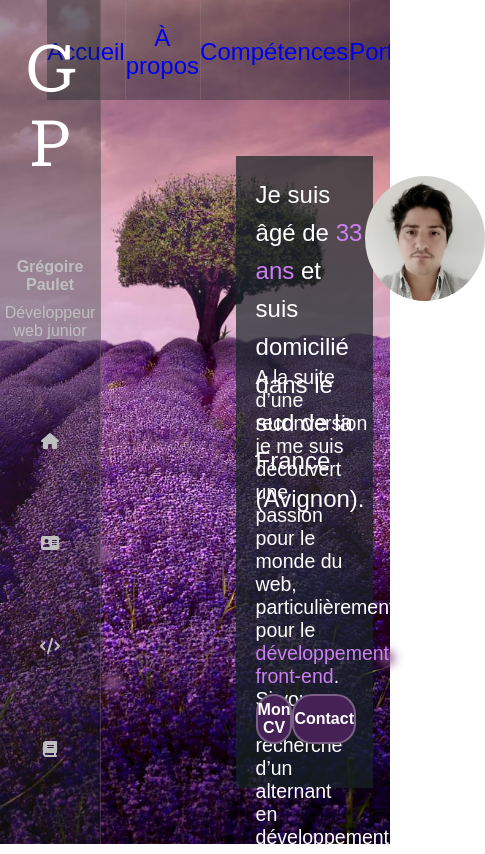
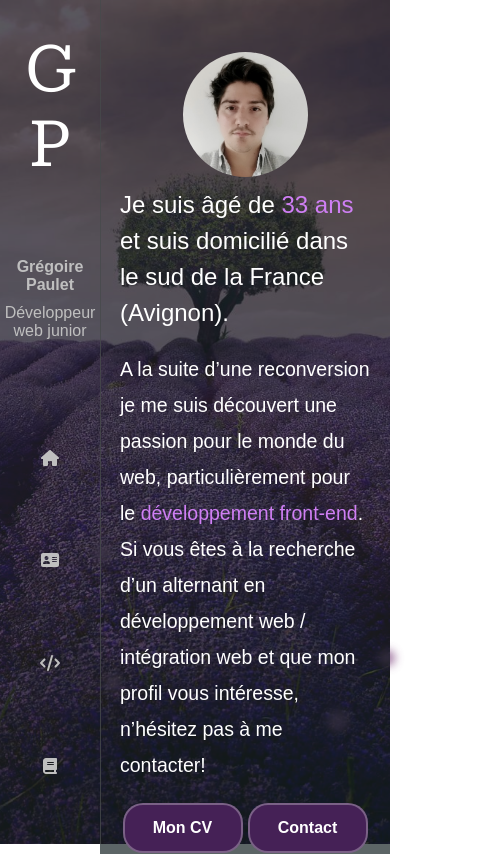
Before and after one commit to GregoirePaul84/CV---React, a React (Create React App) app in the folder react-cv/: page /about in a window 390 px wide. Shown: the top 854 px of the page, 485 px wide, since content can reach past the window. Built offline with nearby package versions, Linux system fonts and the light colour scheme; a web font is replaced by a local one.

Commit message:
finalisation du responsive de la page about

```diff
--- a/react-cv/package.json
+++ b/react-cv/package.json
@@ -1,7 +1,7 @@
 {
-  "homepage": "https://gregoirepaul84.github.io/CV_React/",
   "name": "react-cv",
   "version": "0.1.0",
+  "homepage": "https://GregoirePaul84.github.io/CV_React",
   "private": true,
   "dependencies": {
     "@fortawesome/fontawesome-svg-core": "^6.2.0",
--- a/react-cv/src/components/Aside.js
+++ b/react-cv/src/components/Aside.js
@@ -9,6 +9,7 @@ import { NavLink } from 'react-router-dom';
 const Aside = () => {
 
     const [scrollY, setScrollY] = useState(0);
+    const [innerWidth, setinnerWidth] = useState(0);
 
     useEffect(() => {
         const handleScroll = () => {
@@ -17,9 +18,17 @@ const Aside = () => {
 
         handleScroll();
 
+        const handleWidth = () => {
+            setinnerWidth(window.innerWidth);
+        };
+
+        handleScroll();
+
         window.addEventListener("scroll", handleScroll);
+        window.addEventListener("resize", handleWidth);
         return () => {
           window.removeEventListener("scroll", handleScroll);
+          window.removeEventListener("resize", handleWidth);
         };
 
     });
@@ -33,7 +42,7 @@ const Aside = () => {
                 <h3 className='name'>Grégoire Paulet</h3>
                 <h3 className='job'>Développeur web junior</h3>
             </div>
-            {(scrollY >= 100 || window.innerWidth <= 840) ?
+            {(scrollY >= 100 || innerWidth <= 840) ?
             <nav className='mobile-nav' id='tablet-mobile-nav'>
                 <NavLink to={'/home'}>
                     <div className="home-mobile">
--- a/react-cv/src/components/Contact.js
+++ b/react-cv/src/components/Contact.js
@@ -10,10 +10,16 @@ const Contact = () => {
         const selectContactBox = document.querySelector('.contact-container');
         selectContactBox.classList.remove('contact-appears');
         selectContactBox.classList.add('contact-disappears');
+
+        window.scrollBy({
+            top: -1000,
+            left: 0,
+            behavior : "smooth"
+        })
     }
 
     return (
-        <div className='contact-container'>
+        <div className='contact-container' id='contact-anchor'>
             <div className="contact-background">
                 <div className="contact-title">
                     <h3>Me contacter</h3>
--- a/react-cv/src/components/Presentation.js
+++ b/react-cv/src/components/Presentation.js
@@ -8,6 +8,12 @@ const Presentation = () => {
         const selectContactBox = document.querySelector('.contact-container');
         selectContactBox.classList.remove('contact-disappears');
         selectContactBox.classList.add('contact-appears');
+
+        window.scrollBy({
+            top: 1000,
+            left: 0,
+            behavior : "smooth"
+        })
     }
 
     return (
--- a/react-cv/src/pages/About.js
+++ b/react-cv/src/pages/About.js
@@ -55,12 +55,12 @@ const About = () => {
                 <img src={lavanders} alt="" />
                 <div className="flowers"></div>
             </div>
-            <div className="foreground-content">
+            <div className="foreground-content" id='responsive-about-foreground'>
                 <Aside />
-                <header>
+                <header id='tablet-header'>
                     <Navbar />
                 </header>
-                <main>
+                <main id='responsive-about-main'>
                    <Contact />
                    <Presentation />
                 </main>
--- a/react-cv/src/styles/_animations.scss
+++ b/react-cv/src/styles/_animations.scss
@@ -237,6 +237,7 @@
 
   to {
     transform: translateX(-105vh);
+    visibility: hidden;
   }
 }
 
--- a/react-cv/src/styles/_mediaqueries.scss
+++ b/react-cv/src/styles/_mediaqueries.scss
@@ -1,3 +1,5 @@
+// Page Home
+
 @media screen and (max-width: 1280px) {
     #tablet-mobile-nav {
 
@@ -18,7 +20,6 @@
     }
 
     #tablet-text-lamp-container {
-        // justify-content: center;
 
         #tablet-text-container {
             width: 40%;
@@ -42,6 +43,10 @@
     }
 
     #tablet-mobile-nav {
+
+        .home-mobile, .about-mobile, .skills-mobile, .portfolio-mobile {
+            justify-content: center;
+        }
 
         h2 {
             display: none;
@@ -74,11 +79,24 @@
 
 @media screen and (max-width: 526px) {
 
+    #tablet-comet {
+        left: 260px;
+    }
+
     #tablet-text-lamp-container {
         text-align: center;
 
         #tablet-text-container {
             width: 100%;
+
+            h1 {
+                font-size: 2em;
+                padding: 0 10px;
+            }
+
+            h2 {
+                font-size: 1.4em;
+            }
         }
 
         .blink-text-container {
@@ -92,3 +110,123 @@
         }
     }
 }
+
+// Page About
+
+@media screen and (max-width: 1280px) {
+    #responsive-about-foreground {
+        height: 800px;
+    }
+}
+
+@media screen and (max-width: 1100px) {
+    #responsive-about-foreground {
+        height: 1000px;
+    }
+
+    #responsive-about-main {
+        flex-direction: column-reverse;
+        justify-content: space-evenly;
+        height: 100%;
+        padding-top: 20px;
+
+        .presentation-container {
+            height: 65%;
+            width: 450px;
+        }
+
+        .contact-container {
+            height: 30%;
+            width: 450px;
+            display: flex;
+            align-items: center;
+
+            .contact-background {
+                height: 80%;
+            }
+        }
+    }
+}
+
+@media screen and (max-width: 840px) {
+
+    #responsive-about-main {
+        width: calc(100% - 100px);
+    }
+}
+
+@media screen and (max-width: 545px) {
+
+    #responsive-about-foreground {
+        height: fit-content;
+        aside {
+            background-color: hsl(185deg 21% 12% / 70%);
+        }
+    }
+
+    #responsive-about-main {
+        background-color: hsl(185deg 21% 12% / 70%);
+        justify-content: flex-start;
+
+        .presentation-container {
+            width: 100%;
+            min-width: auto;
+            height: fit-content;
+            max-height: none;
+            margin: 32px 0;
+            background-color: transparent;
+
+            p {
+                line-height: 36px;
+            }
+
+            .introduction-photo {
+                height: fit-content;
+                margin: 0 20px 20px 20px;
+                flex-direction: column-reverse;
+
+                img {
+                    align-self: center;
+                    margin-bottom: 10px;
+                }
+            }
+
+            .main-info {
+                height: fit-content;
+                margin-bottom: 20px;
+            }
+
+            .buttons {
+                height: fit-content;
+            }
+        }
+
+        .contact-container {
+            width: 100%;
+            height: fit-content;
+            min-width: auto;
+            max-width: none;
+
+            .contact-background {
+                height: fit-content;
+                max-height: none;
+                background-color: transparent;
+                flex-wrap: nowrap;
+
+                .contact-title h3 {
+                    margin: 0;
+                }
+
+                .contact-info {
+                    height: fit-content;
+                    word-break: break-all;
+                }
+
+                .contact-arrow {
+                    height: 20%;
+                    margin: 10px 20px;
+                }
+            }
+        }
+    }
+}
--- a/react-cv/src/styles/components/_technology.scss
+++ b/react-cv/src/styles/components/_technology.scss
@@ -72,52 +72,5 @@
         margin: 0 20px;
         display: flex;
         flex-direction: column;
-
-        .language {
-            display: flex;
-            align-items: center;
-            height: 45px;
-            margin-bottom: 5px;
-
-            .language-img {
-                width: 15%;
-                display: flex;
-                justify-content: center;
-                align-items: center;
-                // img {
-                //     // background-color: #E39F58;
-                //     // border-radius: 50%;
-                //     // border: solid 1px black;
-                // }
-            }
-            .language-name {
-                width: 30%;
-                color: #E39F58;
-                font-weight: bold;
-                font-size: 1.2em;
-            }
-
-            .progress-bar-container {
-                width: 55%;
-                height: 100%;
-                display: flex;
-                align-items: center;
-
-                .gray-progress-bar {
-                    width: 100%;
-                    height: 50%;
-                    background-color: #4F4F4F;
-                    position: relative;
-
-                    .orange-progress-bar {
-                        background-color: #E39F58;
-                        width: 50%;
-                        height: 100%;
-                        position: absolute;
-                        z-index: 2;
-                    }
-                }
-            }
-        }
     }
 }
```
